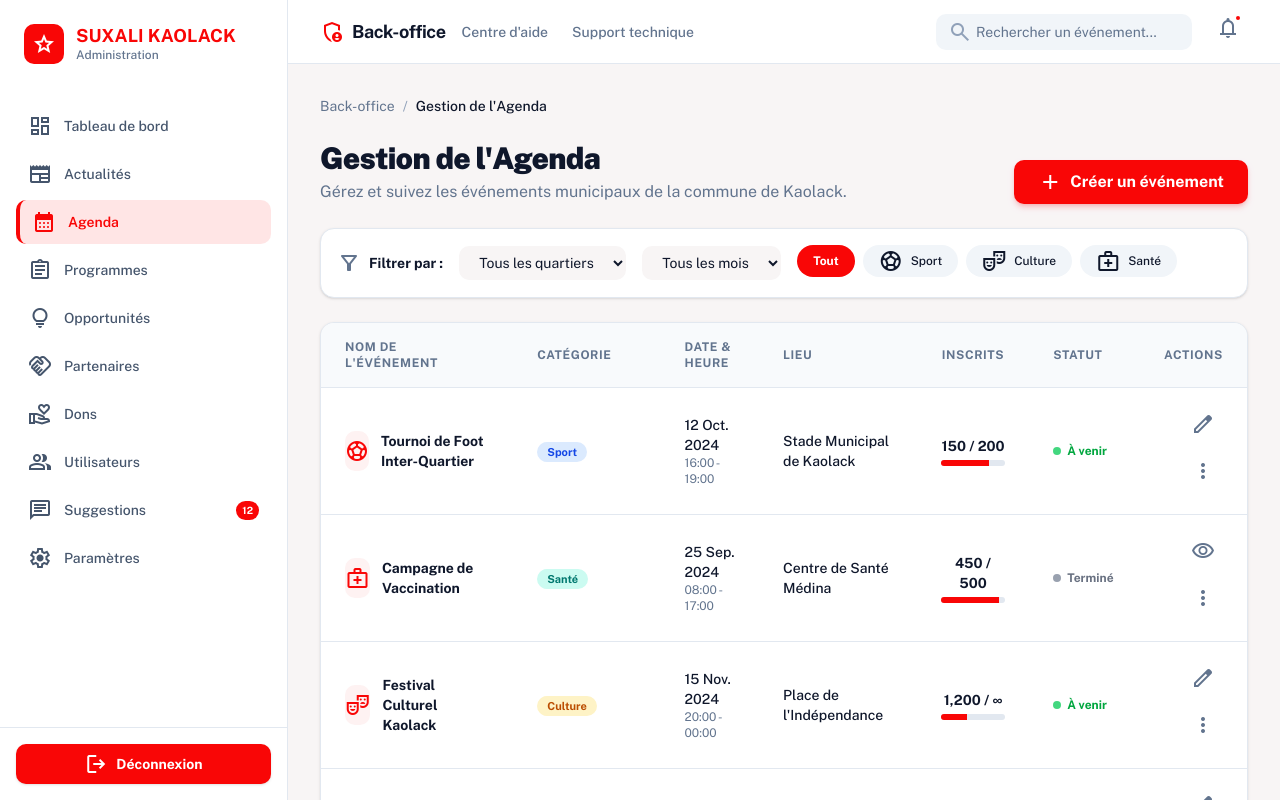
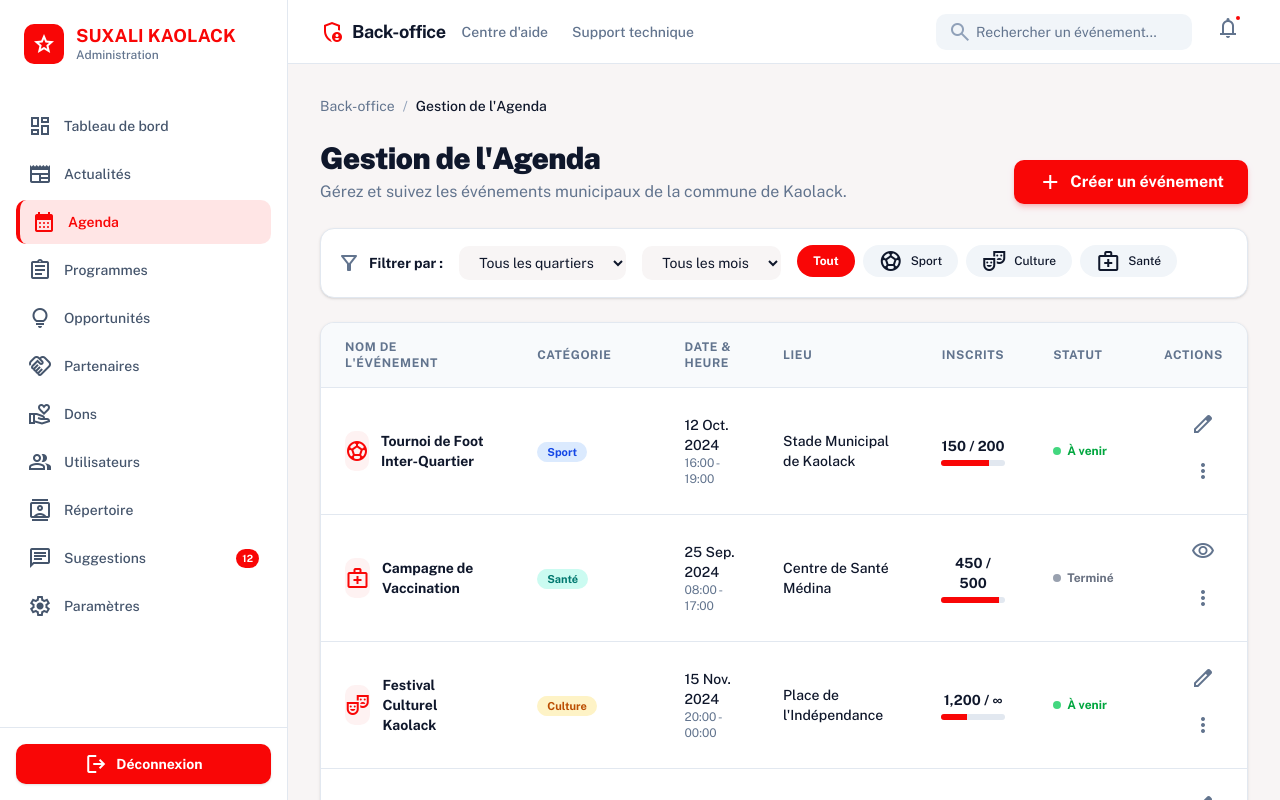
Before and after one commit to diopbass/suxalikaolack-template, a Next.js app: page /admin/dashboard/agenda in a window 1280 px wide. Built offline with nearby package versions, Linux system fonts and the light colour scheme.

Commit message:
feat: add "Répertoire des Citoyens" to all admin sidebars
Consistently insert new menu item between "Utilisateurs" and "Suggestions".

Co-authored-by: Bassirou Diop <51828280+diopbass@users.noreply.github.com>

```diff
--- a/app/admin/dashboard/agenda/page.tsx
+++ b/app/admin/dashboard/agenda/page.tsx
@@ -52,6 +52,10 @@ export default function AgendaPage() {
           <Link href="/admin/dashboard/users" className="flex items-center gap-3 px-3 py-2.5 rounded-lg text-slate-600 dark:text-slate-400 hover:bg-slate-100 dark:hover:bg-slate-800 transition-colors">
             <span className="material-symbols-outlined">group</span>
             <span className="text-sm font-medium">Utilisateurs</span>
+          </Link>
+          <Link href="/admin/dashboard/citizens" className="flex items-center gap-3 px-3 py-2.5 rounded-lg text-slate-600 dark:text-slate-400 hover:bg-slate-100 dark:hover:bg-slate-800 transition-colors">
+            <span className="material-symbols-outlined">contacts</span>
+            <span className="text-sm font-medium">Répertoire</span>
           </Link>
           <Link href="/admin/dashboard/suggestions" className="flex items-center gap-3 px-3 py-2.5 rounded-lg text-slate-600 dark:text-slate-400 hover:bg-slate-100 dark:hover:bg-slate-800 transition-colors">
             <div className="flex items-center justify-between w-full">
--- a/app/admin/dashboard/donations/page.tsx
+++ b/app/admin/dashboard/donations/page.tsx
@@ -53,6 +53,10 @@ export default function DonationsPage() {
           <Link href="/admin/dashboard/users" className="flex items-center gap-3 px-3 py-2.5 rounded-lg text-slate-600 dark:text-slate-400 hover:bg-slate-100 dark:hover:bg-slate-800 transition-colors">
             <span className="material-symbols-outlined">group</span>
             <span className="text-sm font-medium">Utilisateurs</span>
+          </Link>
+          <Link href="/admin/dashboard/citizens" className="flex items-center gap-3 px-3 py-2.5 rounded-lg text-slate-600 dark:text-slate-400 hover:bg-slate-100 dark:hover:bg-slate-800 transition-colors">
+            <span className="material-symbols-outlined">contacts</span>
+            <span className="text-sm font-medium">Répertoire</span>
           </Link>
           <Link href="/admin/dashboard/suggestions" className="flex items-center gap-3 px-3 py-2.5 rounded-lg text-slate-600 dark:text-slate-400 hover:bg-slate-100 dark:hover:bg-slate-800 transition-colors">
             <div className="flex items-center justify-between w-full">
--- a/app/admin/dashboard/news/page.tsx
+++ b/app/admin/dashboard/news/page.tsx
@@ -89,6 +89,10 @@ export default function AdminNewsPage() {
           <Link href="/admin/dashboard/users" className="flex items-center gap-3 px-3 py-2.5 rounded-lg text-gray-600 dark:text-gray-300 hover:bg-background-light dark:hover:bg-[#3d2424] transition-colors">
             <span className="material-symbols-outlined">group</span>
             <span className="text-sm font-medium">Utilisateurs</span>
+          </Link>
+          <Link href="/admin/dashboard/citizens" className="flex items-center gap-3 px-3 py-2.5 rounded-lg text-gray-600 dark:text-gray-300 hover:bg-background-light dark:hover:bg-[#3d2424] transition-colors">
+            <span className="material-symbols-outlined">contacts</span>
+            <span className="text-sm font-medium">Répertoire</span>
           </Link>
           <Link href="/admin/dashboard/suggestions" className="flex items-center gap-3 px-3 py-2.5 rounded-lg text-gray-600 dark:text-gray-300 hover:bg-background-light dark:hover:bg-[#3d2424] transition-colors">
             <span className="material-symbols-outlined">chat</span>
--- a/app/admin/dashboard/opportunites/ajouter/page.tsx
+++ b/app/admin/dashboard/opportunites/ajouter/page.tsx
@@ -68,6 +68,10 @@ export default function AjouterOpportunitePage() {
           <Link href="/admin/dashboard/users" className="flex items-center gap-3 px-3 py-2.5 rounded-lg text-slate-600 dark:text-slate-400 hover:bg-slate-100 dark:hover:bg-slate-800 transition-colors">
             <span className="material-symbols-outlined">group</span>
             <span className="text-sm font-medium">Utilisateurs</span>
+          </Link>
+          <Link href="/admin/dashboard/citizens" className="flex items-center gap-3 px-3 py-2.5 rounded-lg text-slate-600 dark:text-slate-400 hover:bg-slate-100 dark:hover:bg-slate-800 transition-colors">
+            <span className="material-symbols-outlined">contacts</span>
+            <span className="text-sm font-medium">Répertoire</span>
           </Link>
           <Link href="/admin/dashboard/suggestions" className="flex items-center gap-3 px-3 py-2.5 rounded-lg text-slate-600 dark:text-slate-400 hover:bg-slate-100 dark:hover:bg-slate-800 transition-colors">
             <div className="flex items-center justify-between w-full">
--- a/app/admin/dashboard/opportunites/page.tsx
+++ b/app/admin/dashboard/opportunites/page.tsx
@@ -119,6 +119,10 @@ export default function OpportunitesPage() {
           <Link href="/admin/dashboard/users" className="flex items-center gap-3 px-3 py-2.5 rounded-lg text-slate-600 dark:text-slate-400 hover:bg-slate-100 dark:hover:bg-slate-800 transition-colors">
             <span className="material-symbols-outlined">group</span>
             <span className="text-sm font-medium">Utilisateurs</span>
+          </Link>
+          <Link href="/admin/dashboard/citizens" className="flex items-center gap-3 px-3 py-2.5 rounded-lg text-slate-600 dark:text-slate-400 hover:bg-slate-100 dark:hover:bg-slate-800 transition-colors">
+            <span className="material-symbols-outlined">contacts</span>
+            <span className="text-sm font-medium">Répertoire</span>
           </Link>
           <Link href="/admin/dashboard/suggestions" className="flex items-center gap-3 px-3 py-2.5 rounded-lg text-slate-600 dark:text-slate-400 hover:bg-slate-100 dark:hover:bg-slate-800 transition-colors">
             <div className="flex items-center justify-between w-full">
--- a/app/admin/dashboard/page.tsx
+++ b/app/admin/dashboard/page.tsx
@@ -53,6 +53,10 @@ export default function AdminDashboard() {
           <Link href="/admin/dashboard/users" className="flex items-center gap-3 px-3 py-2.5 rounded-lg text-slate-600 dark:text-slate-400 hover:bg-slate-100 dark:hover:bg-slate-800 transition-colors">
             <span className="material-symbols-outlined">group</span>
             <span className="text-sm font-medium">Utilisateurs</span>
+          </Link>
+          <Link href="/admin/dashboard/citizens" className="flex items-center gap-3 px-3 py-2.5 rounded-lg text-slate-600 dark:text-slate-400 hover:bg-slate-100 dark:hover:bg-slate-800 transition-colors">
+            <span className="material-symbols-outlined">contacts</span>
+            <span className="text-sm font-medium">Répertoire</span>
           </Link>
           <Link href="/admin/dashboard/suggestions" className="flex items-center gap-3 px-3 py-2.5 rounded-lg text-slate-600 dark:text-slate-400 hover:bg-slate-100 dark:hover:bg-slate-800 transition-colors">
             <div className="flex items-center justify-between w-full">
--- a/app/admin/dashboard/partners/page.tsx
+++ b/app/admin/dashboard/partners/page.tsx
@@ -105,6 +105,14 @@ export default function PartenairesPage() {
             <p className="text-sm font-medium">Dons</p>
           </Link>
           <Link href="/admin/dashboard/users" className="flex items-center gap-3 px-4 py-3 rounded-lg text-[#a14545] hover:bg-[#f4e6e6] dark:hover:bg-[#3d1a1a] transition-colors">
+            <span className="material-symbols-outlined">group</span>
+            <p className="text-sm font-medium">Utilisateurs</p>
+          </Link>
+          <Link href="/admin/dashboard/citizens" className="flex items-center gap-3 px-4 py-3 rounded-lg text-[#a14545] hover:bg-[#f4e6e6] dark:hover:bg-[#3d1a1a] transition-colors">
+            <span className="material-symbols-outlined">contacts</span>
+            <p className="text-sm font-medium">Répertoire</p>
+          </Link>
+          <Link href="/admin/dashboard/suggestions" className="flex items-center gap-3 px-4 py-3 rounded-lg text-[#a14545] hover:bg-[#f4e6e6] dark:hover:bg-[#3d1a1a] transition-colors">
             <span className="material-symbols-outlined">group</span>
             <p className="text-sm font-medium">Utilisateurs</p>
           </Link>
--- a/app/admin/dashboard/programmes/ajouter/page.tsx
+++ b/app/admin/dashboard/programmes/ajouter/page.tsx
@@ -67,6 +67,10 @@ export default function AjouterProgrammePage() {
           <Link href="/admin/dashboard/users" className="flex items-center gap-3 px-3 py-2.5 rounded-lg text-slate-600 dark:text-slate-400 hover:bg-slate-100 dark:hover:bg-slate-800 transition-colors">
             <span className="material-symbols-outlined">group</span>
             <span className="text-sm font-medium">Utilisateurs</span>
+          </Link>
+          <Link href="/admin/dashboard/citizens" className="flex items-center gap-3 px-3 py-2.5 rounded-lg text-slate-600 dark:text-slate-400 hover:bg-slate-100 dark:hover:bg-slate-800 transition-colors">
+            <span className="material-symbols-outlined">contacts</span>
+            <span className="text-sm font-medium">Répertoire</span>
           </Link>
           <Link href="/admin/dashboard/suggestions" className="flex items-center gap-3 px-3 py-2.5 rounded-lg text-slate-600 dark:text-slate-400 hover:bg-slate-100 dark:hover:bg-slate-800 transition-colors">
             <div className="flex items-center justify-between w-full">
--- a/app/admin/dashboard/programmes/page.tsx
+++ b/app/admin/dashboard/programmes/page.tsx
@@ -52,6 +52,10 @@ export default function ProgrammesPage() {
           <Link href="/admin/dashboard/users" className="flex items-center gap-3 px-3 py-2.5 rounded-lg text-slate-600 dark:text-slate-400 hover:bg-slate-100 dark:hover:bg-slate-800 transition-colors">
             <span className="material-symbols-outlined">group</span>
             <span className="text-sm font-medium">Utilisateurs</span>
+          </Link>
+          <Link href="/admin/dashboard/citizens" className="flex items-center gap-3 px-3 py-2.5 rounded-lg text-slate-600 dark:text-slate-400 hover:bg-slate-100 dark:hover:bg-slate-800 transition-colors">
+            <span className="material-symbols-outlined">contacts</span>
+            <span className="text-sm font-medium">Répertoire</span>
           </Link>
           <Link href="/admin/dashboard/suggestions" className="flex items-center gap-3 px-3 py-2.5 rounded-lg text-slate-600 dark:text-slate-400 hover:bg-slate-100 dark:hover:bg-slate-800 transition-colors">
             <div className="flex items-center justify-between w-full">
```
